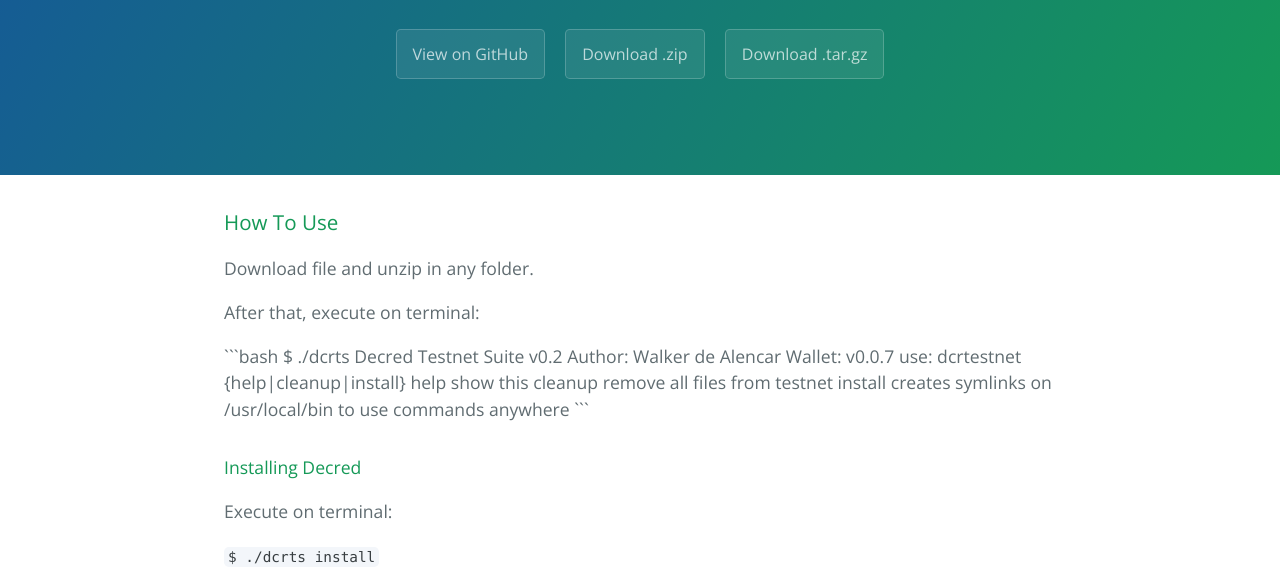
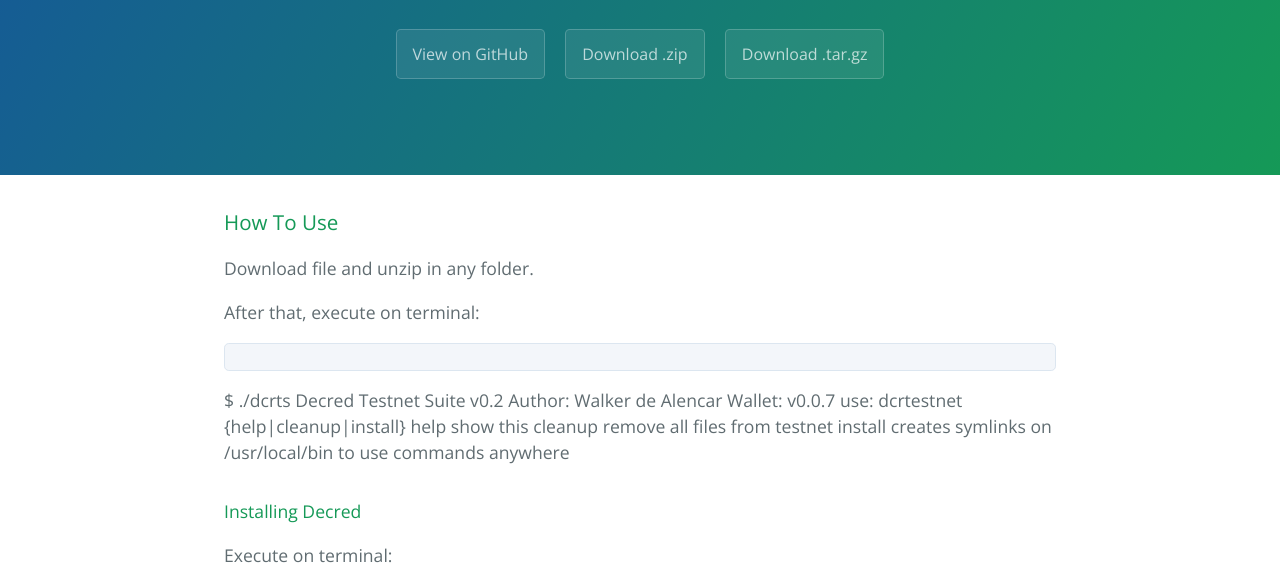
Before and after one commit to walkeralencar/decred-ts, a plain HTML site: page index.html in a window 1280 px wide. Shown: the part 208-791 px from the top of the page. Drawn offline with nearby package versions, Linux system fonts and the light colour scheme.

Commit message:
Update index.html

````diff
--- a/index.html
+++ b/index.html
@@ -25,7 +25,7 @@
 
       <p>Download file and unzip in any folder.</p>
       <p>After that, execute on terminal:</p>
-      ```bash
+      <pre></pre>
 $ ./dcrts
 
 Decred Testnet Suite v0.2
@@ -36,8 +36,7 @@ use: dcrtestnet {help|cleanup|install}
   help     show this
   cleanup  remove all files from testnet
   install  creates symlinks on /usr/local/bin to use commands anywhere
-```
-      </code>
+      </pre>
       <h4>Installing Decred</h4>
       <p>Execute on terminal:</p>
       <code>$ ./dcrts install</code>
````
